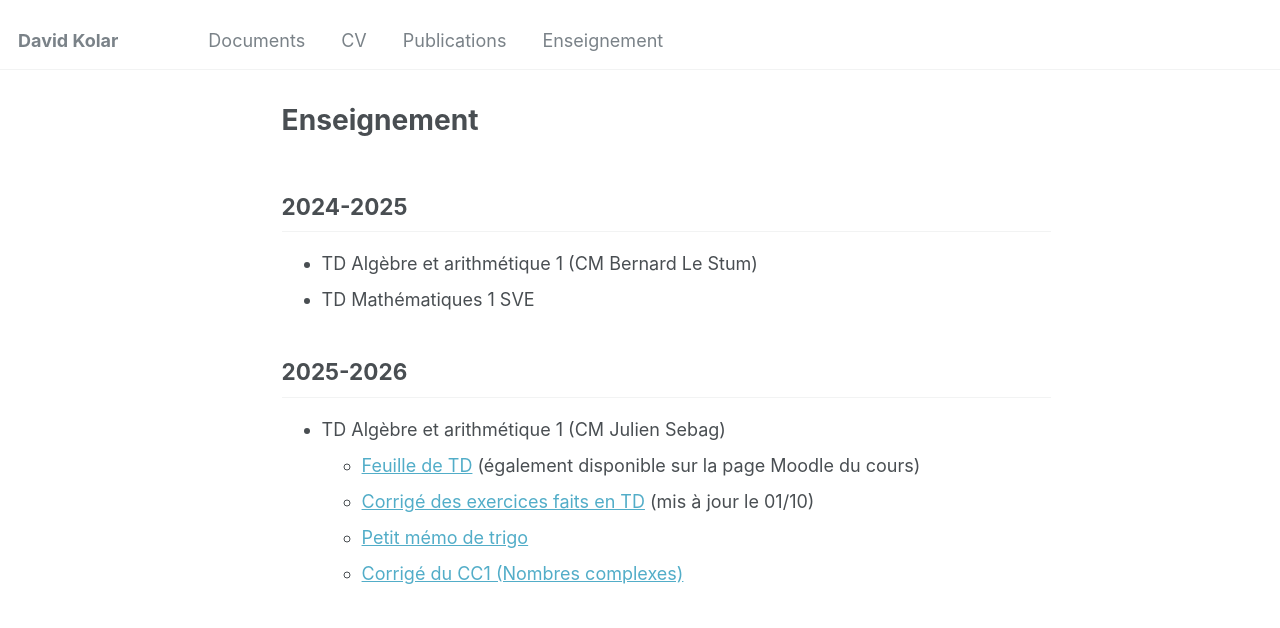
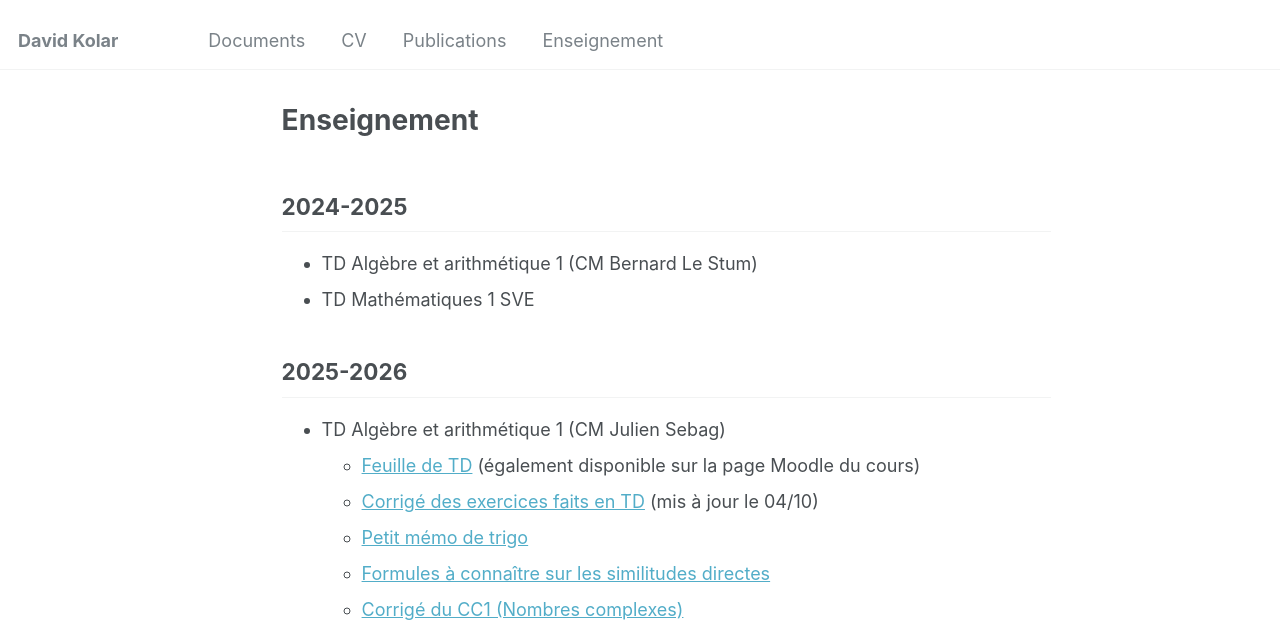
Before and after one commit to dakolar/dakolar.github.io, a Jekyll site: the page built from _pages/enseignement.md, in a window 1280 px wide and 1075 px high, cut to the strip 0-628 px from the top of the window. Built offline with Jekyll 4.4.1, drawn with Linux system fonts in a browser that asks for light colours.

```diff
--- a/_pages/enseignement.md
+++ b/_pages/enseignement.md
@@ -15,7 +15,9 @@ author_profile: false
 
 * TD Algèbre et arithmétique 1 (CM Julien Sebag)
     * [Feuille de TD](/files/enseignement/ar1-2025.pdf) (également disponible sur la page Moodle du cours)
-    * [Corrigé des exercices faits en TD](/files/enseignement/ar1-2025-solution.pdf) (mis à jour le 01/10)
-    * [Petit mémo de trigo](/files/enseignement/memo.pdf)
+    * [Corrigé des exercices faits en TD](/files/enseignement/ar1-2025-solution.pdf) (mis à jour le 04/10)
+    * [Petit mémo de trigo](/files/enseignement/trigo.pdf)
+    * [Formules à connaître sur les similitudes directes](/files/enseignement/similitudes.pdf)
     * [Corrigé du CC1 (Nombres complexes)](/files/enseignement/ar1-cc1.pdf)
+
 <!--* TD Mathématiques 1 SVE ([Page Moodle de l'UE](https://foad.univ-rennes.fr/enrol/index.php?id=14623))-->
```
Also changed, not shown: 4 other files.
